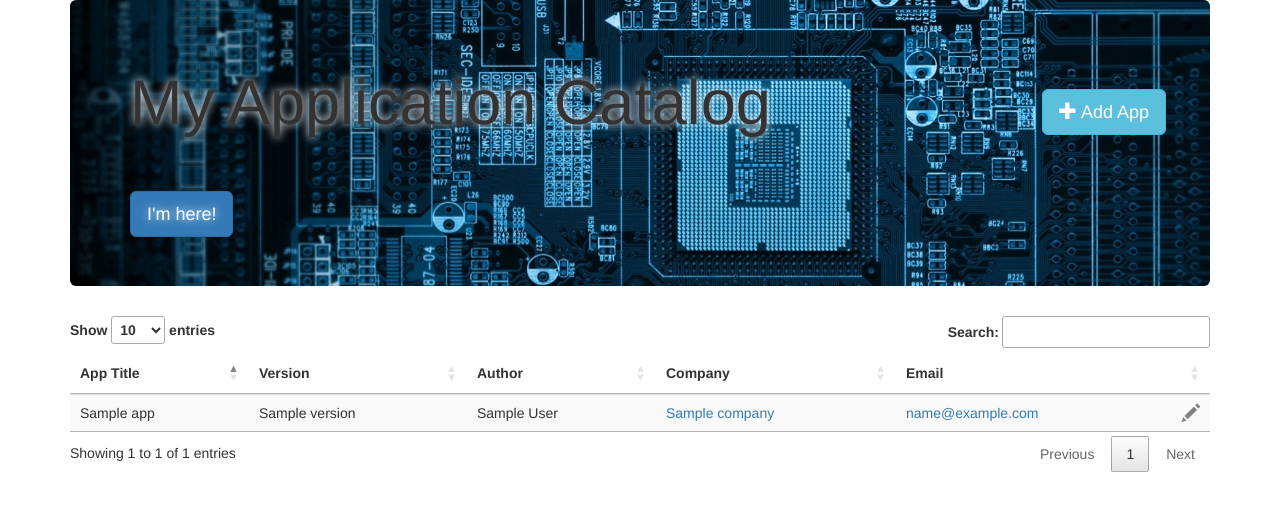
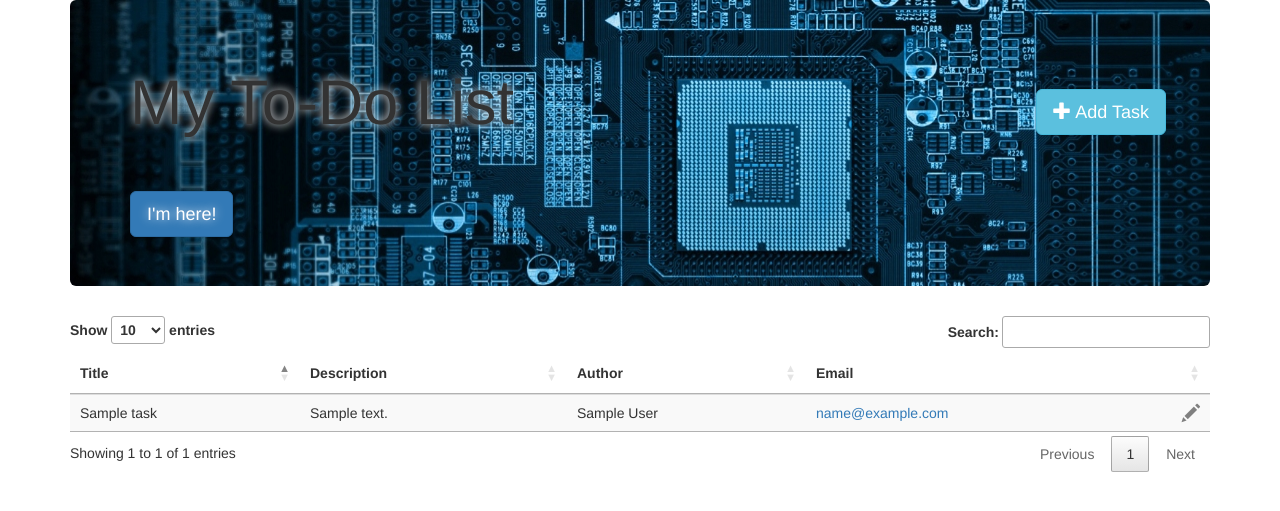
Before and after one commit to greenteadigital/demo, a Flask app: template templates/index.html in a window 1280 px wide. Shown: the top 511 px of the page. Run offline with Flask 2, Linux system fonts and the light colour scheme; the template is opened without the code that fills it: most values are stand-ins (such as "Sample title", 1, 10 or a date in 2020); parts of the project's set-up code (start-up, migrations or seed data) failed here and were passed over; some libraries are stand-ins or nearby versions.

Commit message:
converted existing code from app catalog to to-do list

```diff
--- a/main.py
+++ b/main.py
@@ -8,43 +8,43 @@ app = Flask(__name__)
 
 db = dao.DBAccess(app = app, schema='demo.sql', database='demo.sqlite')
 
-@app.route('/demo')
+@app.route('/to-do')
 def home():
     ''' Display the home page, the app catalog '''
 
-    return render_template('index.html', apps = db.get_catalog())
+    return render_template('index.html', tasks = db.get_tasks())
 
 
-@app.route('/demo/create', methods=['POST'])
+@app.route('/to-do/create', methods=['POST'])
 def add_new():
-    ''' Process POST from Add Application form '''
+    ''' Process POST from Add Task form '''
 
     if request.form['title'].strip() in ('', None):
         abort(400)
     else:
         params = {}
-        for key in ('title','company','version','email','author'):
+        for key in ('title','description','email','author'):
             params[key] = request.form[key]
-        db.add_app(params)
+        db.add_task(params)
 
-        return redirect('/demo', code=302)
+        return redirect('/to-do', code=302)
 
-@app.route('/demo/edit', methods=['POST'])
-def edit_app():
-    ''' Process POST from Edit Application form '''
+@app.route('/to-do/edit', methods=['POST'])
+def edit_task():
+    ''' Process POST from Edit Task form '''
 
-    appid = request.form['appid']
+    taskid = request.form['taskid']
 
-    if request.form['title-' + appid].strip() in ('', None):
+    if request.form['title-' + taskid].strip() in ('', None):
         abort(400)
     else:
         params = {}
-        for key in map(lambda s: s + '-' + appid, ['title','company','version','email','author']) + ['appid','authorid']:
-            params[key.rstrip('-' + appid)] = request.form[key]
-        db.update_app(params)
+        for key in map(lambda s: s + '-' + taskid, ['title','description','email','author']) + ['taskid','authorid']:
+            params[key.rstrip('-' + taskid)] = request.form[key]
+        db.update_task(params)
 
-        return redirect('/demo', code=302)
+        return redirect('/to-do', code=302)
 
 if __name__ == '__main__':
     app.run()
-    ''' Now visit http://127.0.0.1:5000/demo '''
+    ''' Now visit http://127.0.0.1:5000/to-do '''
--- a/static/js/demo.js
+++ b/static/js/demo.js
@@ -4,11 +4,11 @@ $(document).on('ready', function () {
 		alert('Yay! You\'re here!')
 	});
 
-	$('.add-app').on('click', function() {
+	$('.add-task').on('click', function() {
 		$('input.add-form').val(null);
 	});
 
-	$('.app-table').DataTable();
+	$('.task-table').DataTable();
 
 	$('[data-toggle=tooltip]').tooltip({
 	    selector: '',
--- a/templates/index.html
+++ b/templates/index.html
@@ -5,7 +5,7 @@
 		<meta http-equiv="X-UA-Compatible" content="IE=edge">
 		<meta name="viewport" content="width=device-width, initial-scale=1">
 		<!-- The above 3 meta tags *must* come first in the head; any other head content must come *after* these tags -->
-		<title>Ben Hall &#x26a1; App Catalog</title>
+		<title>Ben Hall &#x26a1;  To-Do List</title>
 		<link rel="icon" href="/static/img/favicon.ico">
 
 		<!-- Bootstrap -->
@@ -23,10 +23,10 @@
 	<body>
 		<div class="container">
 			<div class="jumbotron">
-				<h1>My Application Catalog
+				<h1>My To-Do List
 					<button type="button" class="btn btn-info btn-lg add-app" data-toggle="modal" data-target="#myModal" style="float:right;">
 						<span class="glyphicon glyphicon-plus" aria-hidden="true"></span>
-						Add App
+						Add Task
 					</button>
 				</h1>
 				<p>
@@ -34,30 +34,25 @@
 					<a class="btn btn-primary btn-lg yay" href="#" role="button">I'm here!</a>
 				</p>
 			</div>
-			<table class="table table-striped app-table">
+			<table class="table table-striped task-table">
 				<thead>
-					<th>App Title</th>
-					<th>Version</th>
+					<th>Title</th>
+					<th>Description</th>
 					<th>Author</th>
-					<th>Company</th>
 					<th>Email</th>
 				</thead>
 				<tbody>
-					{% for app in apps %}
+					{% for task in tasks %}
 						<tr>
-							<td>{{app.title}}</td>
-							<td>{{app.version}}</td>
-							<td>{{app.author}}</td>
+							<td>{{task.title}}</td>
+							<td>{{task.description}}</td>
+							<td>{{task.author}}</td>
 							<td>
-								<!-- Any relation to any existing domain/URL is purely coincidental! -->
-								<a href="https://{{app.email.split('@')[-1]}}">{{app.company}}</a>
-							</td>
-							<td>
-								<a href="mailto:{{app.email}}">{{app.email}}</a>
-								<span data-toggle="modal" data-target="#app-{{app.appid}}-modal">
+								<a href="mailto:{{task.email}}">{{task.email}}</a>
+								<span data-toggle="modal" data-target="#app-{{task.taskid}}-modal">
 									<span class="glyphicon glyphicon-pencil edit-icon" aria-hidden="true"
-										title="Edit app details"  data-toggle="tooltip"
-										data-appid="{{app.appid}}" data-authorid="{{app.authorid}}">
+										title="Edit task details"  data-toggle="tooltip"
+										data-taskid="{{task.taskid}}" data-authorid="{{task.authorid}}">
 									</span>
 								</span>
 							</td>
@@ -66,43 +61,38 @@
 				</tbody>
 			</table>
 
-			{% for app in apps %}
-				<!-- Edit app modal -->
-				<div class="modal fade" id="app-{{app.appid}}-modal" tabindex="-1" role="dialog" aria-labelledby="app-{{app.appid}}-modal-label">
+			{% for task in tasks %}
+				<!-- Edit task modal -->
+				<div class="modal fade" id="app-{{task.taskid}}-modal" tabindex="-1" role="dialog" aria-labelledby="app-{{task.taskid}}-modal-label">
 					<div class="modal-dialog" role="document">
 						<div class="modal-content">
 							<div class="modal-header">
 								<button type="button" class="close" data-dismiss="modal" aria-label="Close"><span aria-hidden="true">&times;</span></button>
-								<h4 class="modal-title" id="app-{{app.appid}}-modal-label">Edit Application</h4>
+								<h4 class="modal-title" id="app-{{task.taskid}}-modal-label">Edit Task</h4>
 							</div>
 							<div class="modal-body">
-								<form class="new-app-form" method="POST" action="/demo/edit">
+								<form class="new-app-form" method="POST" action="/to-do/edit">
 									<div class="form-group">
 										<label>Title</label>
-										<input maxlength="128" type="text" name="title-{{app.appid}}" class="form-control edit-app" placeholder="App Title" value="{{app.title}}" required/>
+										<input maxlength="128" type="text" name="title-{{task.taskid}}" class="form-control edit-app" placeholder="App Title" value="{{task.title}}" required/>
 									</div>
 
 									<div class="form-group">
-										<label>Version</label>
-										<input maxlength="64" type="text" name="version-{{app.appid}}" class="form-control edit-app" placeholder="Version" value="{{app.version}}"/>
+										<label>Description</label>
+										<input maxlength="64" type="text" name="description-{{task.taskid}}" class="form-control edit-app" placeholder="Description" value="{{task.description}}"/>
 									</div>
 
 									<div class="form-group">
 										<label>Author</label>
-										<input maxlength="64" type="text" name="author-{{app.appid}}" class="form-control edit-app" placeholder="Author" value="{{app.author}}"/>
-									</div>
-
-									<div class="form-group">
-										<label>Company</label>
-										<input maxlength="64" type="text" name="company-{{app.appid}}" class="form-control edit-app" placeholder="Company" value="{{app.company}}"/>
+										<input maxlength="64" type="text" name="author-{{task.taskid}}" class="form-control edit-app" placeholder="Author" value="{{task.author}}"/>
 									</div>
 
 									<div class="form-group">
 										<label>Email</label>
-										<input maxlength="64" type="email" name="email-{{app.appid}}" class="form-control edit-app" placeholder="Email address" value="{{app.email}}"/>
+										<input maxlength="64" type="email" name="email-{{task.taskid}}" class="form-control edit-app" placeholder="Email address" value="{{task.email}}"/>
 									</div>
-									<input type="hidden" name="appid" value="{{app.appid}}">
-									<input type="hidden" name="authorid" value="{{app.authorid}}">
+									<input type="hidden" name="taskid" value="{{task.taskid}}">
+									<input type="hidden" name="authorid" value="{{task.authorid}}">
 									<div class="modal-footer">
 										<button type="button" class="btn btn-default" data-dismiss="modal">Close</button>
 										<button type="submit" class="btn btn-primary">Save changes</button>
@@ -114,24 +104,24 @@
 				</div>
 			{% endfor %}
 
-			<!-- Add app modal -->
+			<!-- Add task modal -->
 			<div class="modal fade" id="myModal" tabindex="-1" role="dialog" aria-labelledby="myModalLabel">
 				<div class="modal-dialog" role="document">
 					<div class="modal-content">
 						<div class="modal-header">
 							<button type="button" class="close" data-dismiss="modal" aria-label="Close"><span aria-hidden="true">&times;</span></button>
-							<h4 class="modal-title" id="myModalLabel">Add Application</h4>
+							<h4 class="modal-title" id="myModalLabel">Add Task</h4>
 						</div>
 						<div class="modal-body">
-							<form class="new-app-form" method="POST" action="/demo/create">
+							<form class="new-app-form" method="POST" action="/to-do/create">
 								<div class="form-group">
 									<label>Title</label>
-									<input maxlength="128" type="text" name="title" class="form-control add-form" placeholder="App Title" required/>
+									<input maxlength="128" type="text" name="title" class="form-control add-form" placeholder="Task Title" required/>
 								</div>
 
 								<div class="form-group">
-									<label>Version</label>
-									<input maxlength="64" type="text" name="version" class="form-control add-form" placeholder="Version"/>
+									<label>Description</label>
+									<input maxlength="64" type="text" name="description" class="form-control add-form" placeholder="Description"/>
 								</div>
 
 								<div class="form-group">
@@ -140,14 +130,10 @@
 								</div>
 
 								<div class="form-group">
-									<label>Company</label>
-									<input maxlength="64" type="text" name="company" class="form-control add-form" placeholder="Company"/>
-								</div>
-
-								<div class="form-group">
 									<label>Email</label>
 									<input maxlength="64" type="email" name="email" class="form-control add-form" placeholder="Email address"/>
 								</div>
+
 								<div class="modal-footer">
 									<button type="button" class="btn btn-default" data-dismiss="modal">Close</button>
 									<button type="submit" class="btn btn-primary">Save changes</button>
```
Also changed, not shown: dao.py (+24 -25 lines), demo.sql (+22 -51 lines).
